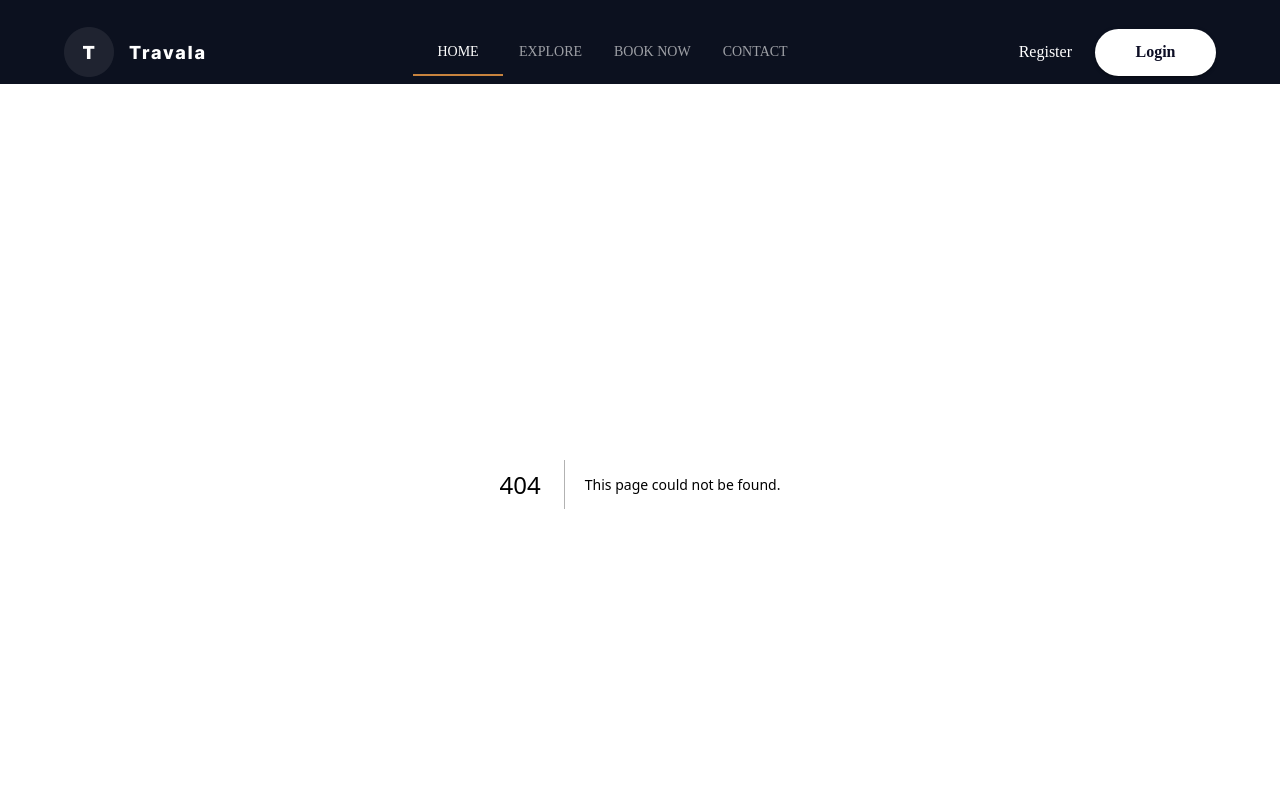
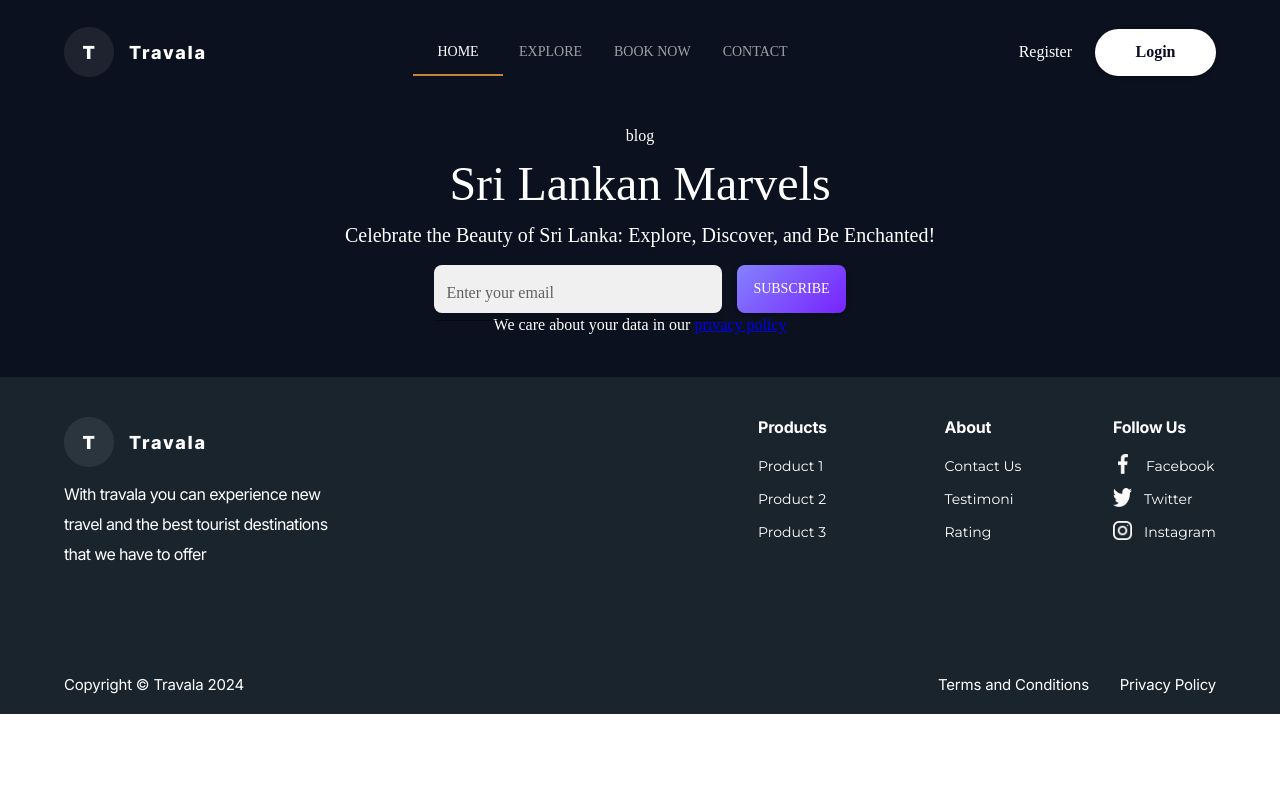
Before and after one commit to Software-Lifecycle-Consultants/slc-open-hms, a Next.js app: page /blog in a window 1280 px wide. Before the commit this address had no page. Shown: the top 800 px of the page. Built offline with nearby package versions, Linux system fonts and the light colour scheme.

Commit message:
Implement blog page banner component

```diff
--- /dev/null
+++ b/app/blog/page.tsx
@@ -0,0 +1,20 @@
+"use client";
+import { Box, Container } from "@mui/material";
+import Banner from "@/components/blogPage/Banner1"
+
+export default function blog(){
+    return (
+        <Box
+        sx={{
+          backgroundColor: "#0C111F",
+          color: "white",
+          padding: "40px 0",
+          flexGrow: 1,
+        }}
+      >
+        <Container>
+          <Banner />
+        </Container>
+      </Box>
+      );
+}
--- /dev/null
+++ b/components/blogPage/Banner1.tsx
@@ -0,0 +1,31 @@
+import { Typography,Grid,TextField,Button } from "@mui/material";
+
+const Banner = () => {
+  return(
+    <div style={{textAlign:"center"}}>
+    <Typography sx={{fontSize:"16px"}}>blog</Typography>
+    <Typography sx={{fontSize:"48px"}}>Sri Lankan Marvels</Typography>
+    <Typography sx={{fontSize:"20px"}}>Celebrate the Beauty of Sri Lanka: Explore, Discover, and Be Enchanted!</Typography>
+
+    <div style={{alignItems:"center", marginTop:"15px",}}>
+    <TextField id="filled-basic" label="Enter your email" variant="filled" sx={{backgroundColor:"white",borderRadius:"8px",height:"48px",
+        width:"25%", fontSize:"14px",}}/>
+
+      <Button sx={{
+        marginLeft:"15px",
+        height:"48px",
+        width:"auto",
+        background: "var(--l-2, linear-gradient(135deg, #8482FF 0%, #7723FE 100%))",
+        borderRadius:"8px",
+      }}
+      variant="contained" >
+      Subscribe
+      </Button>
+      <Typography>We care about your data in our <a href="/privacy-policy">privacy policy</a></Typography>
+    </div>
+    </div>
+
+
+  );
+}
+export default Banner;
```
Also changed, not shown: components/blogPage/styles.js (added, +77 -0 lines).
